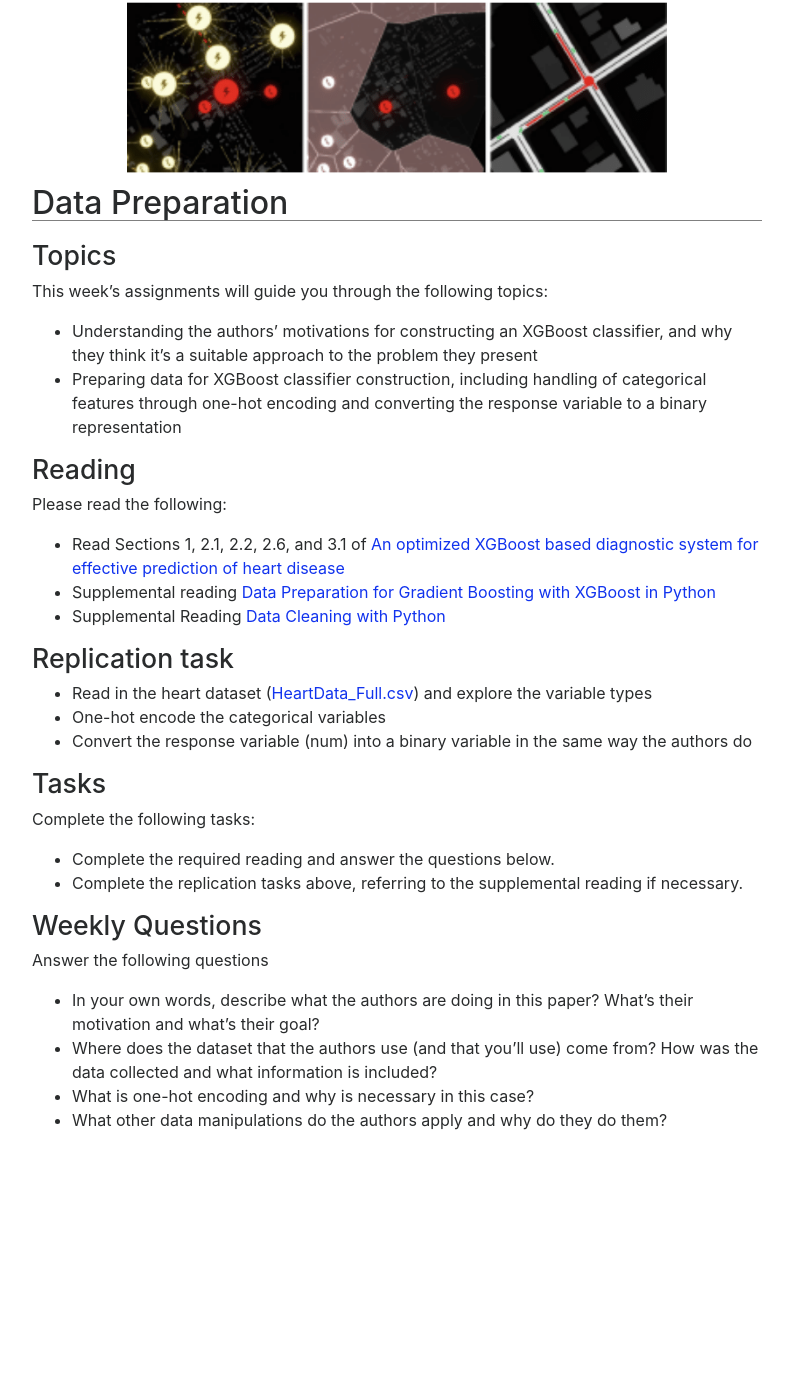
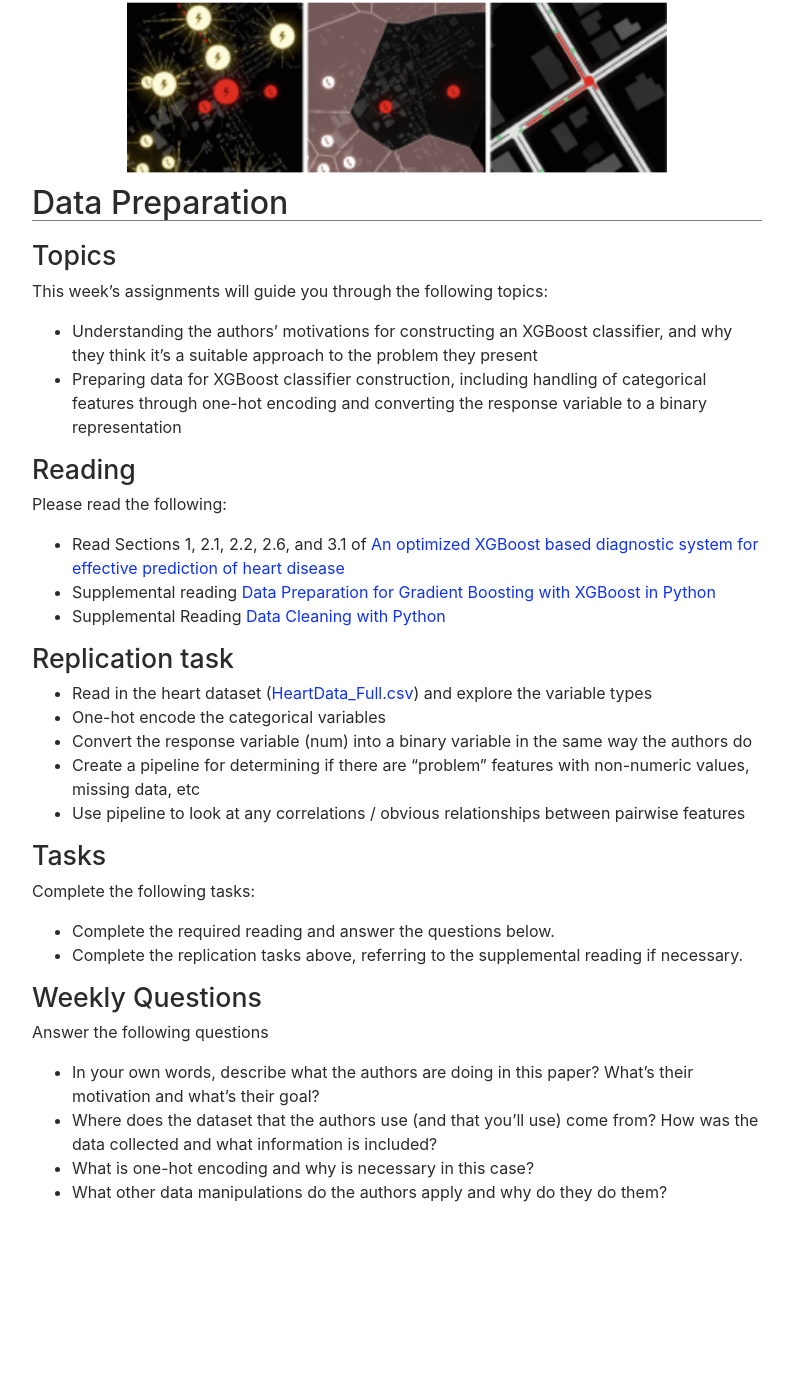
Before and after one commit to ACloninger/capstone-deloitte-travel-models, a Jekyll site: the page built from weeks/03-Data-Preparation.md, in a window 1280 px wide. Shown: the whole page, without its empty margins (243-1032 px from the left). Built offline with Jekyll 4.4.1, drawn with Linux system fonts in a browser that asks for light colours; nearby versions of some CDN libraries; before the commit the page ends 1308 px from its top, so only the background shows below that.

Commit message:
Update 03-Data-Preparation.md

```diff
--- a/weeks/03-Data-Preparation.md
+++ b/weeks/03-Data-Preparation.md
@@ -26,6 +26,8 @@ Please read the following:
 * Read in the heart dataset ([HeartData_Full.csv](../data/HeartData_Full.csv)) and explore the variable types
 * One-hot encode the categorical variables
 * Convert the response variable (num) into a binary variable in the same way the authors do
+* Create a pipeline for determining if there are "problem" features with non-numeric values, missing data, etc
+* Use pipeline to look at any correlations / obvious relationships between pairwise features
 
 
 ## Tasks
```
